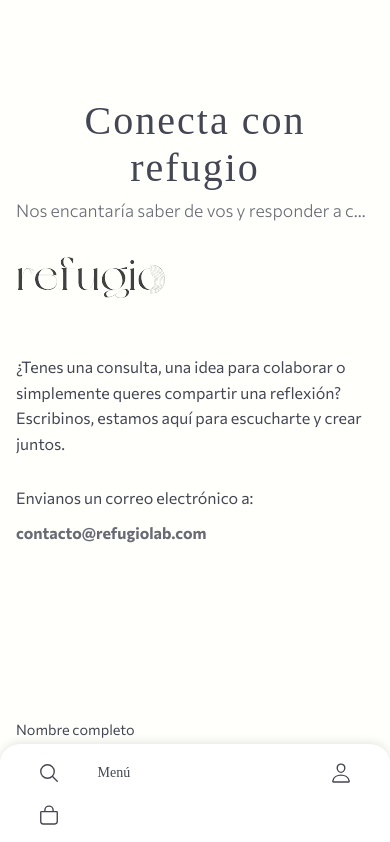
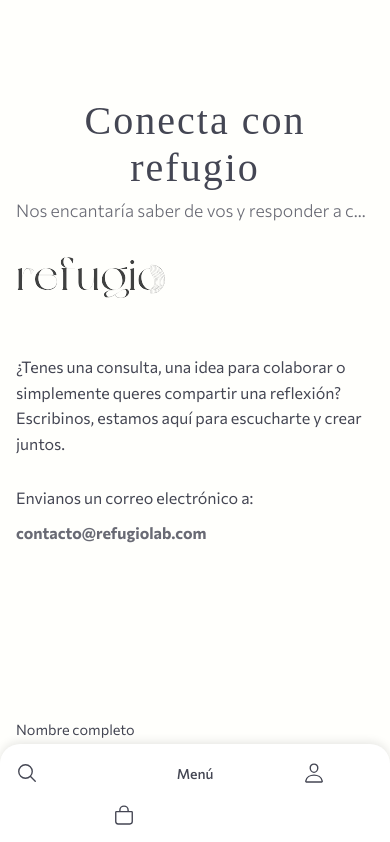
Before and after one commit to refugiolab/refugiolab.com, a React (Vite) app: page /contacto in a window 390 px wide. Shown: the top 842 px of the page. Built offline with nearby package versions, Linux system fonts and the light colour scheme; a web font is replaced by a local one.

Commit message:
Actualización del menú para celular para que se vea bien

```diff
--- a/src/components/Header.css
+++ b/src/components/Header.css
@@ -327,16 +327,23 @@
 
     .mobile-nav-list {
         display: grid;
-        grid-template-columns: 1fr 1fr 1fr 1fr;
-        padding: 0;
+        grid-template-columns: 1fr 1fr 1fr;
+        padding: 0 1rem; /* Ajuste del padding para mayor separación */
         margin: 0;
         list-style: none;
         align-items: center;
-        justify-content: space-around;
     }
 
     .mobile-nav-list li {
         text-align: center;
+    }
+
+    .mobile-nav-list li:first-child {
+        justify-self: start;
+    }
+
+    .mobile-nav-list li:last-child {
+        justify-self: end;
     }
 
     .mobile-nav-link {
@@ -388,20 +395,30 @@
         cursor: pointer;
         font-family: var(--fuente-principal);
     }
+
     .menu-button span {
         font-size: 14px;
         font-weight: 500;
         margin-top: 0;
         color: #444653;
-    }
-
-    .mobile-nav-list li:nth-child(2) {
-        grid-column: 2 / 4;
+        font-family: 'Commissioner', sans-serif;
     }
 
     .cart-item-count {
         top: -2px;
         right: 18px;
+    }
+
+    .mobile-nav-list li:nth-child(2) {
+        grid-column: 2 / 3;
+        justify-self: center;
+    }
+    .mobile-nav-list li:nth-child(3) {
+        grid-column: 3 / 4;
+    }
+
+    .mobile-nav-link.cart-link {
+        grid-column: 4 / 5;
     }
 
     /* Ocultar el ícono del menú, solo dejar el texto */
--- a/src/components/Header.jsx
+++ b/src/components/Header.jsx
@@ -2,11 +2,10 @@
 import React, { useState, useEffect, useContext } from 'react';
 import { Link, useLocation } from 'react-router-dom';
 import './Header.css';
-import { IoBagOutline, IoSearchOutline, IoPersonOutline, IoHomeOutline, IoMenuOutline } from "react-icons/io5";
+import { IoBagOutline, IoSearchOutline, IoPersonOutline, IoMenuOutline } from "react-icons/io5";
 import { NAV_LINKS } from '../constants/data';
 import { CartContext } from '../context/CartContext';
 import { FaInstagram, FaWhatsapp, FaSpotify } from 'react-icons/fa';
-import { FaHeart, FaUserCircle } from 'react-icons/fa'; // Iconos de ejemplo para reemplazar la casita
 
 // Importa tus imágenes para el menú
 import newInMenuImage from '/images/new-in-menu.webp';
```
